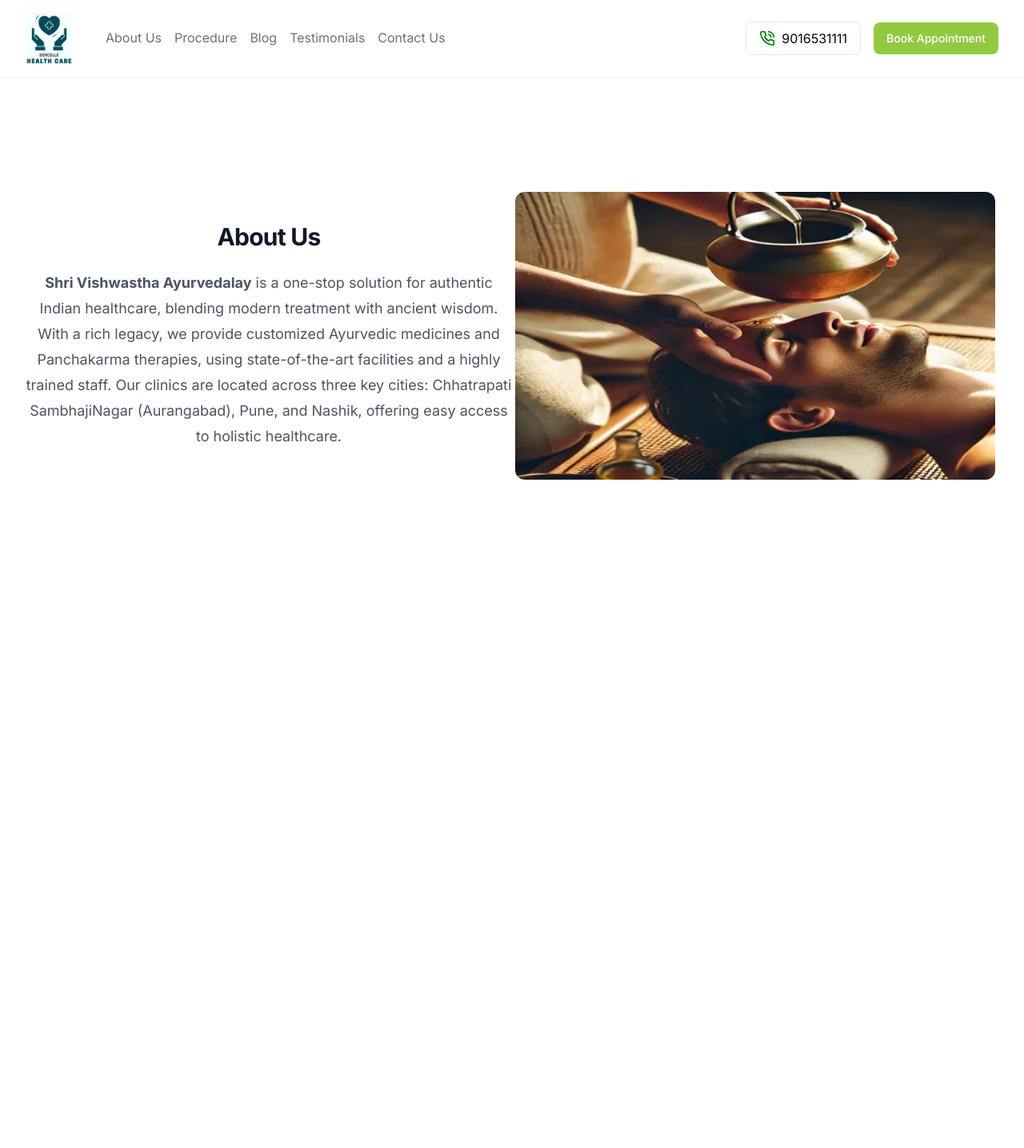
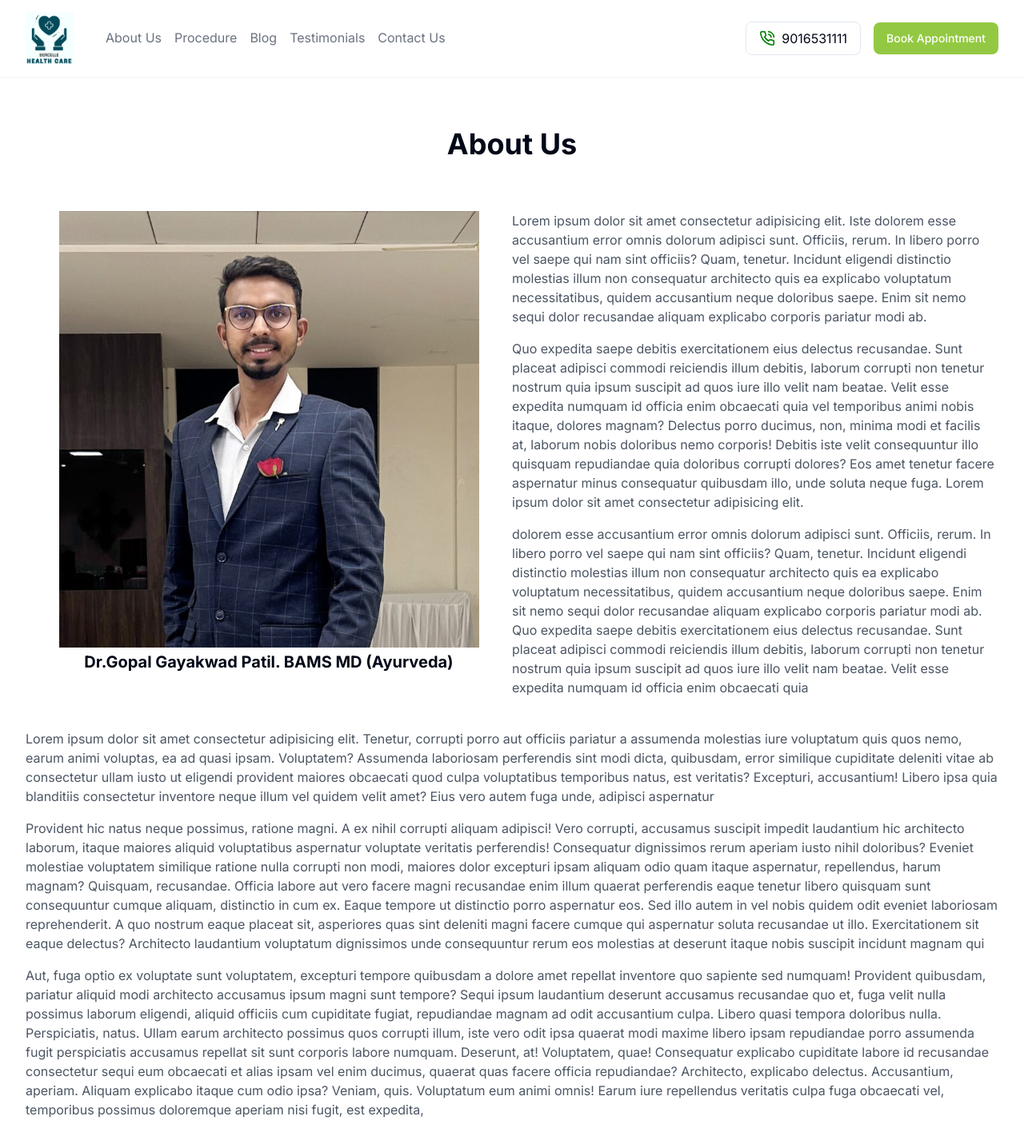
Before and after one commit to ganeshbahire01/vedic, a Next.js app: page /about-us in a window 1280 px wide. Shown: the top 1436 px of the page at 80% size. Before the commit the page ends 800 px from the top, so only its background shows below. Built offline with nearby package versions, Linux system fonts and the light colour scheme.

Commit message:
about us page added

```diff
--- a/src/app/about-us/page.tsx
+++ b/src/app/about-us/page.tsx
@@ -1,12 +1,120 @@
 import AboutUs from "@/components/AboutUs";
+import Image from "next/image";
 import React from "react";
 
 type Props = {};
 
 const page = (props: Props) => {
   return (
-    <div>
-      <AboutUs />
+    <div className="container lg:my-16 text-wrap ">
+      <div className="mb-8 lg:mb-16 font-bold text-4xl text-center">
+        <h2>About Us</h2>
+      </div>
+      <div className="lg:flex ">
+        <div className="lg:w-1/2 text-center mb-4">
+          <Image
+            src="/dr.jpg"
+            alt="Gopal Gayakwad Patil"
+            width={525}
+            height={475}
+            className="m-auto"
+          />
+          <h1 className="font-bold text-xl mt-1">
+            Dr.Gopal Gayakwad Patil. BAMS MD (Ayurveda)
+          </h1>
+        </div>
+        <div className="lg:w-1/2 text-gray-600">
+          <p className="my-4 md:my-0">
+            Lorem ipsum dolor sit amet consectetur adipisicing elit. Iste
+            dolorem esse accusantium error omnis dolorum adipisci sunt.
+            Officiis, rerum. In libero porro vel saepe qui nam sint officiis?
+            Quam, tenetur. Incidunt eligendi distinctio molestias illum non
+            consequatur architecto quis ea explicabo voluptatum necessitatibus,
+            quidem accusantium neque doloribus saepe. Enim sit nemo sequi dolor
+            recusandae aliquam explicabo corporis pariatur modi ab.
+          </p>
+
+          <p className="my-4">
+            {" "}
+            Quo expedita saepe debitis exercitationem eius delectus recusandae.
+            Sunt placeat adipisci commodi reiciendis illum debitis, laborum
+            corrupti non tenetur nostrum quia ipsum suscipit ad quos iure illo
+            velit nam beatae. Velit esse expedita numquam id officia enim
+            obcaecati quia vel temporibus animi nobis itaque, dolores magnam?
+            Delectus porro ducimus, non, minima modi et facilis at, laborum
+            nobis doloribus nemo corporis! Debitis iste velit consequuntur illo
+            quisquam repudiandae quia doloribus corrupti dolores? Eos amet
+            tenetur facere aspernatur minus consequatur quibusdam illo, unde
+            soluta neque fuga. Lorem ipsum dolor sit amet consectetur
+            adipisicing elit.
+          </p>
+          <p className="my-4">
+            {" "}
+            dolorem esse accusantium error omnis dolorum adipisci sunt.
+            Officiis, rerum. In libero porro vel saepe qui nam sint officiis?
+            Quam, tenetur. Incidunt eligendi distinctio molestias illum non
+            consequatur architecto quis ea explicabo voluptatum necessitatibus,
+            quidem accusantium neque doloribus saepe. Enim sit nemo sequi dolor
+            recusandae aliquam explicabo corporis pariatur modi ab. Quo expedita
+            saepe debitis exercitationem eius delectus recusandae. Sunt placeat
+            adipisci commodi reiciendis illum debitis, laborum corrupti non
+            tenetur nostrum quia ipsum suscipit ad quos iure illo velit nam
+            beatae. Velit esse expedita numquam id officia enim obcaecati quia
+          </p>
+        </div>
+      </div>
+      <div className="mt-6 text-gray-600">
+        <p>
+          Lorem ipsum dolor sit amet consectetur adipisicing elit. Tenetur,
+          corrupti porro aut officiis pariatur a assumenda molestias iure
+          voluptatum quis quos nemo, earum animi voluptas, ea ad quasi ipsam.
+          Voluptatem? Assumenda laboriosam perferendis sint modi dicta,
+          quibusdam, error similique cupiditate deleniti vitae ab consectetur
+          ullam iusto ut eligendi provident maiores obcaecati quod culpa
+          voluptatibus temporibus natus, est veritatis? Excepturi, accusantium!
+          Libero ipsa quia blanditiis consectetur inventore neque illum vel
+          quidem velit amet? Eius vero autem fuga unde, adipisci aspernatur
+        </p>
+
+        <p className="my-4">
+          {" "}
+          Provident hic natus neque possimus, ratione magni. A ex nihil corrupti
+          aliquam adipisci! Vero corrupti, accusamus suscipit impedit laudantium
+          hic architecto laborum, itaque maiores aliquid voluptatibus aspernatur
+          voluptate veritatis perferendis! Consequatur dignissimos rerum aperiam
+          iusto nihil doloribus? Eveniet molestiae voluptatem similique ratione
+          nulla corrupti non modi, maiores dolor excepturi ipsam aliquam odio
+          quam itaque aspernatur, repellendus, harum magnam? Quisquam,
+          recusandae. Officia labore aut vero facere magni recusandae enim illum
+          quaerat perferendis eaque tenetur libero quisquam sunt consequuntur
+          cumque aliquam, distinctio in cum ex. Eaque tempore ut distinctio
+          porro aspernatur eos. Sed illo autem in vel nobis quidem odit eveniet
+          laboriosam reprehenderit. A quo nostrum eaque placeat sit, asperiores
+          quas sint deleniti magni facere cumque qui aspernatur soluta
+          recusandae ut illo. Exercitationem sit eaque delectus? Architecto
+          laudantium voluptatum dignissimos unde consequuntur rerum eos
+          molestias at deserunt itaque nobis suscipit incidunt magnam qui
+        </p>
+        <p className="my-4">
+          Aut, fuga optio ex voluptate sunt voluptatem, excepturi tempore
+          quibusdam a dolore amet repellat inventore quo sapiente sed numquam!
+          Provident quibusdam, pariatur aliquid modi architecto accusamus ipsum
+          magni sunt tempore? Sequi ipsum laudantium deserunt accusamus
+          recusandae quo et, fuga velit nulla possimus laborum eligendi, aliquid
+          officiis cum cupiditate fugiat, repudiandae magnam ad odit accusantium
+          culpa. Libero quasi tempora doloribus nulla. Perspiciatis, natus.
+          Ullam earum architecto possimus quos corrupti illum, iste vero odit
+          ipsa quaerat modi maxime libero ipsam repudiandae porro assumenda
+          fugit perspiciatis accusamus repellat sit sunt corporis labore
+          numquam. Deserunt, at! Voluptatem, quae! Consequatur explicabo
+          cupiditate labore id recusandae consectetur sequi eum obcaecati et
+          alias ipsam vel enim ducimus, quaerat quas facere officia repudiandae?
+          Architecto, explicabo delectus. Accusantium, aperiam. Aliquam
+          explicabo itaque cum odio ipsa? Veniam, quis. Voluptatum eum animi
+          omnis! Earum iure repellendus veritatis culpa fuga obcaecati vel,
+          temporibus possimus doloremque aperiam nisi fugit, est expedita,
+        </p>
+      </div>
     </div>
   );
 };
--- a/src/data/data.tsx
+++ b/src/data/data.tsx
@@ -37,14 +37,14 @@ export const treatments = [
   },
   {
     image: "/treatments.webp",
-    title: "Udvartana",
+    title: "Abhyanga",
     description:
-      "A special therapeutic deep tissue massage using herbal powders. It is beneficial for reducing obesity and improving skin texture.",
+      "A full-body warm oil massage that enhances circulation, detoxification, and deep relaxation, promoting overall well-being.",
   },
   {
     image: "/treatments.webp",
-    title: "Shirodhara",
+    title: "Kati Basti",
     description:
-      "A relaxing therapy where warm herbal oil is poured in a continuous stream over the forehead to alleviate stress and improve sleep quality.",
+      "A localized treatment for chronic lower back pain using warm herbal oil retained in a dough ring placed on the affected area.",
   },
 ];
```
Also changed, not shown: public/dr.jpg (added).
